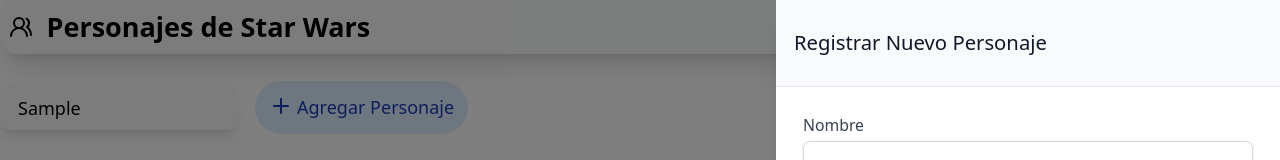
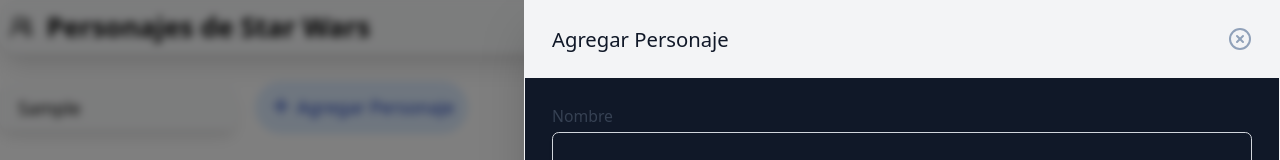
Before and after one commit to Indqnacio/prueba_zepedaAna, a React (Vite) app in the folder examen/: page /characters in a window 1280 px wide. Both pictures are taken after typing "Sample" into the empty fields and a click on the button "Agregar Personaje". Shown: the top 160 px of the page. Built offline with nearby package versions, Linux system fonts and the light colour scheme; no server answers.

Commit message:
respaldo para realizar cambios

```diff
--- a/examen/src/modals/characters.jsx
+++ b/examen/src/modals/characters.jsx
@@ -3,7 +3,7 @@
 import axios from "axios"
 import { useFormik } from "formik";
 import * as Yup from 'yup';
-import {Loader2, X} from 'lucide-react';
+import {CircleX, Loader2, X} from 'lucide-react';
 import { Select, Chip, MenuItem, FormControl } from "@mui/material";
 export default function CharactersModal({isOpen, onClose, data, mode, onSave}){
     const isReadOnly = mode ==="viewing";
@@ -154,23 +154,20 @@
     if(!isOpen) return null;
     return(
       <>
-        <div className="fixed inset-0 z-50 overflow-hidden">
-            <div className="absolute inset-0 bg-black/50 transition-opacity" onClick={onClose}></div>
-            <div className="absolute inset-y-0 right-0 max-w-full flex">
-              <div className="w-screen max-w-md transform transition-all ease-in-out duration-500 sm:duration-700">
-                <div className="h-full flex flex-col bg-white shadow-xl overflow-y-auto">
 
-                  <div className="px-4 py-6 bg-gray-50 border-b border-gray-200 flex items-center justify-between">
-                    {isEditing?(<h2 className="text-lg font-medium text-gray-900">Editar Personaje</h2>):(<h2 className="text-lg font-medium text-gray-900">Registrar Nuevo Personaje</h2>)}
-                    <button
-                      onClick={onClose}
-                      className="rounded-md text-gray-400 hover:text-gray-500 focus:outline-none"
-                    >
-                    </button>
-                  </div>
 
-                  <div className="mt-6 relative flex-1 px-4 sm:px-6">
-                    <form onSubmit={formik.handleSubmit} className="space-y-6">
+        <div className="fixed inset-0 z-50 overflow-hidden flex items-center justify-end">
+            <div
+            className="absolute inset-0 bg-black/50 backdrop-blur-xs transition-opacity" onClick={onClose}></div>
+            <div className="w-full max-w-2xl h-full bg-gray-900 border-1 border-gray-100 shadow-2xl relative z-10 text-slate-100 flex flex-col">
+              <div className="px-6 py-5 bg-gray-100 flex items-center justify-between">
+                <h2 className="text-lg font-medium text-gray-900">{isEditing?"Editar Personaje":"Agregar Personaje"}</h2>
+                <button onClick={onClose} className="text-slate-400 hover:text-white transition-colors cursor-pointer">
+                  <CircleX/>
+                </button>
+              </div>
+              <div className="p-6 flex-1 overflow-y-auto">
+                  <form onSubmit={formik.handleSubmit} className="space-y-6">
 
                       <div>
                   <label htmlFor="name" className="block text-sm font-medium text-gray-700">Nombre</label>
@@ -592,6 +589,23 @@
                   </div>
                 )}
                     </form>
+              </div>
+            </div>
+            <div className="absolute inset-y-0 right-0 max-w-full flex">
+              <div className="w-screen max-w-md transform transition-all ease-in-out duration-500 sm:duration-700">
+                <div className="h-full flex flex-col bg-white shadow-xl overflow-y-auto">
+
+                  <div className="px-4 py-6 bg-gray-50 border-b border-gray-200 flex items-center justify-between">
+                    {isEditing?(<h2 className="text-lg font-medium text-gray-900">Editar Personaje</h2>):(<h2 className="text-lg font-medium text-gray-900">Registrar Nuevo Personaje</h2>)}
+                    <button
+                      onClick={onClose}
+                      className="rounded-md text-gray-400 hover:text-gray-500 focus:outline-none"
+                    >
+                    </button>
+                  </div>
+
+                  <div className="mt-6 relative flex-1 px-4 sm:px-6">
+
                   </div>
                 </div>
               </div>
```
